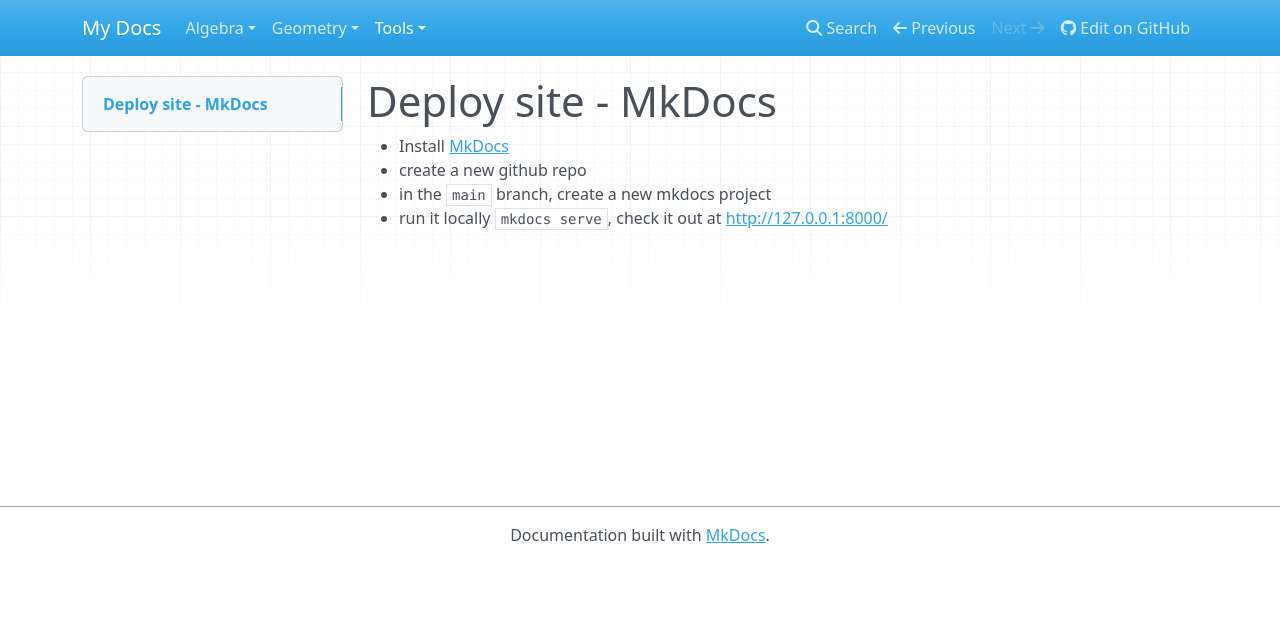
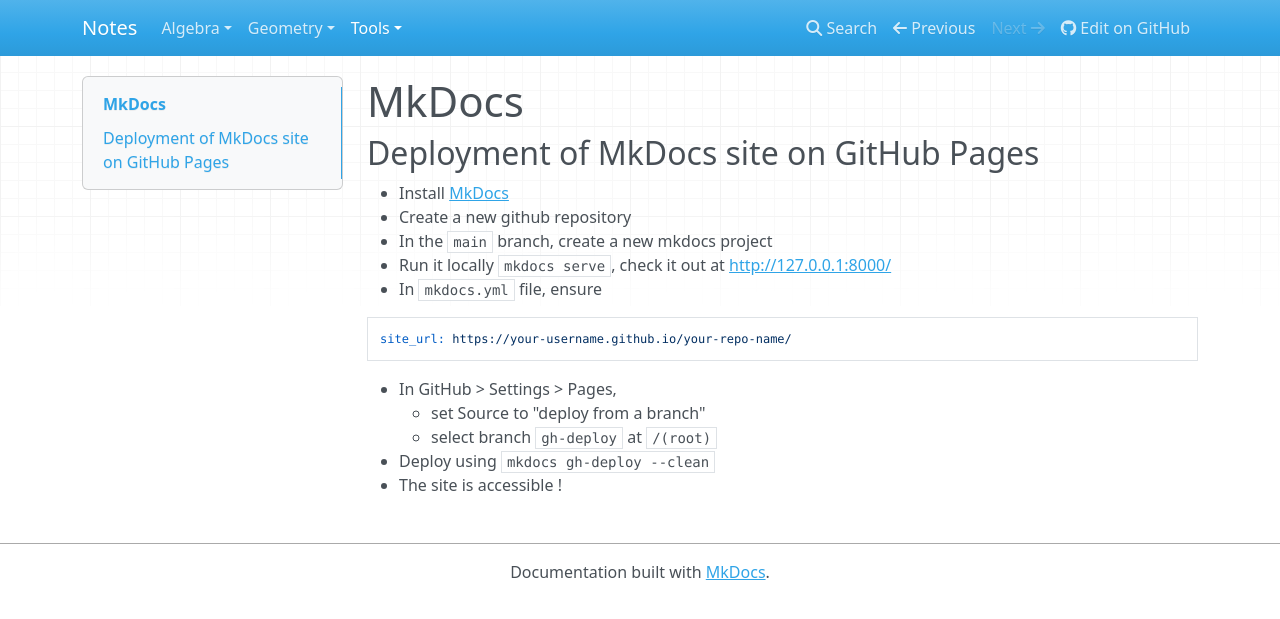
Before and after one commit to seluj01/notes, an MkDocs documentation site: the page built from docs/Tools/mkdocs.md, in a window 1280 px wide. Shown: the top 619 px of the page. Built offline with MkDocs 1.6.1, drawn with Linux system fonts in a browser that asks for light colours; nearby versions of some CDN libraries.

Commit message:
Complete note on MkDocs deployment instructions, add matrix inversion note, circle-circle intersection note

````diff
--- a/docs/Tools/mkdocs.md
+++ b/docs/Tools/mkdocs.md
@@ -1,5 +1,15 @@
-# Deploy site - MkDocs
+# MkDocs
+## Deployment of MkDocs site on GitHub Pages
 - Install [MkDocs](https://www.mkdocs.org/)
-- create a new github repo
-- in the `main` branch, create a new mkdocs project
-- run it locally `mkdocs serve`, check it out at [http://127.0.0.1:8000/](http://127.0.0.1:8000/)
+- Create a new github repository
+- In the `main` branch, create a new mkdocs project
+- Run it locally `mkdocs serve`, check it out at [http://127.0.0.1:8000/](http://127.0.0.1:8000/)
+- In `mkdocs.yml` file, ensure
+```yml
+site_url: https://your-username.github.io/your-repo-name/
+```
+- In GitHub > Settings > Pages,
+    - set Source to "deploy from a branch"
+    - select branch `gh-deploy` at `/(root)`
+- Deploy using `mkdocs gh-deploy --clean`
+- The site is accessible !
--- a/mkdocs.yml
+++ b/mkdocs.yml
@@ -1,5 +1,5 @@
-site_name: My Docs
-site_url: httop://seluj01.github.io/notes/
+site_name: Notes
+site_url: http://seluj01.github.io/notes/
 site_description: personal notes about engineering
 site_author: jules matz
 repo_url: https://github.com/seluj01/notes#
@@ -13,7 +13,7 @@ nav:
     - Geometry2D:
       - Geometry2D circle-circle intersection: Geometry2D/circle_circle_intersection.md
   - Tools:
-    - Mardown language: Tools/markdown.md
+    - Mardown: Tools/markdown.md
     - MkDocs: Tools/mkdocs.md
 
 markdown_extensions:
````
Also changed, not shown: docs/Algebra/matrix_inversion.md (added, +21 -0 lines), docs/Geometry2D/circle_circle_intersection.md (added, +100 -0 lines), docs/Tools/markdown.md (+1 -1 lines), docs/Algebra/solve_linear_eq_Cramer_rule.md (added), docs/Geometry2D/img/geometry2D_circle_circle_intersection.png (added).
